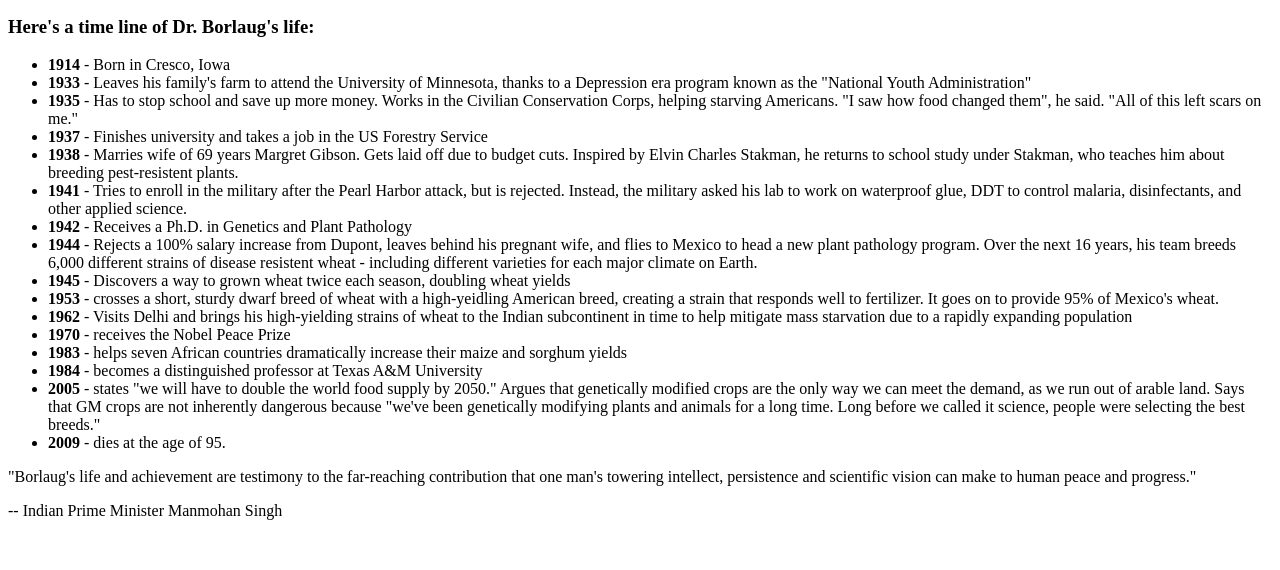
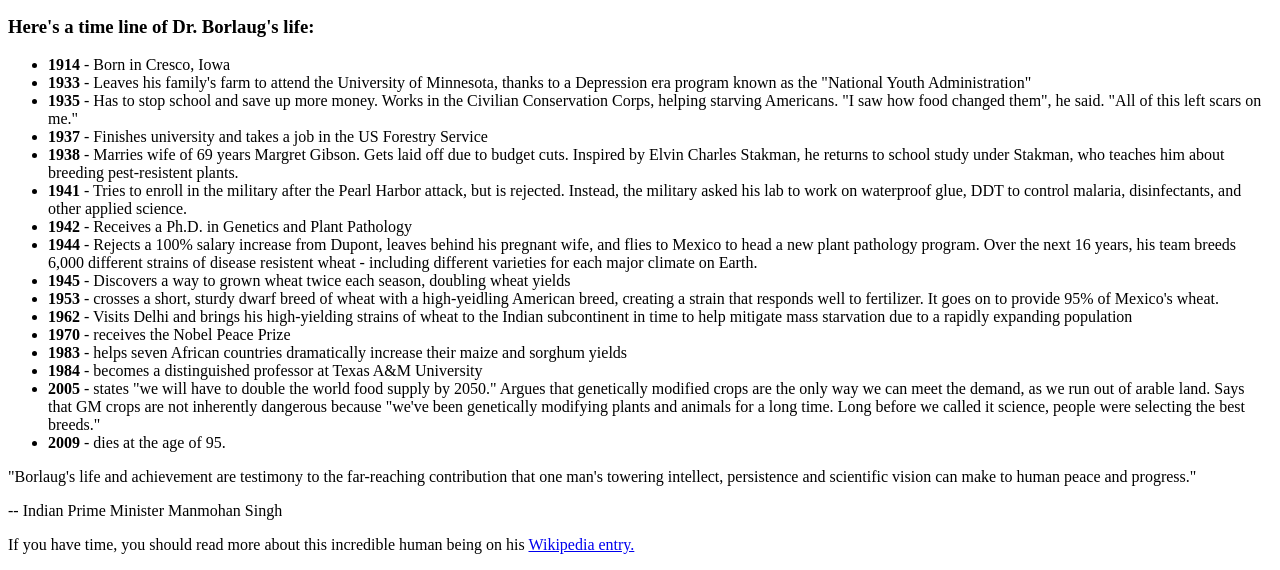
Before and after one commit to aryancodespy/tribute-page, a plain HTML site: page index.html in a window 1280 px wide. Shown: the part 439-1009 px from the top of the page. Before the commit the page ends 975 px from the top, so only its background shows below. Drawn offline with Linux system fonts and the light colour scheme.

Commit message:
Add footer

```diff
--- a/index.html
+++ b/index.html
@@ -39,6 +39,9 @@
                 <p>-- Indian Prime Minister Manmohan Singh</p>
             </article>
         </main>
+        <footer>
+            <p>If you have time, you should read more about this incredible human being on his <a href="http://" target="_blank" id="tribute-link">Wikipedia entry.</a></p>
+        </footer>
     </div>
 </body>
 </html>
```
